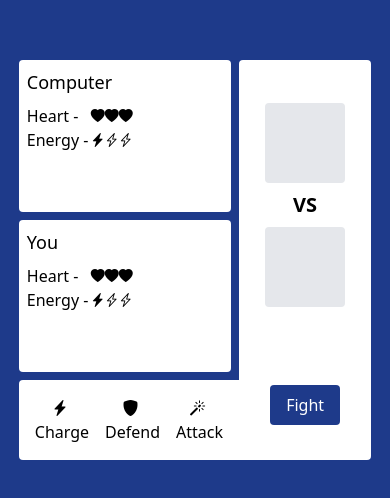
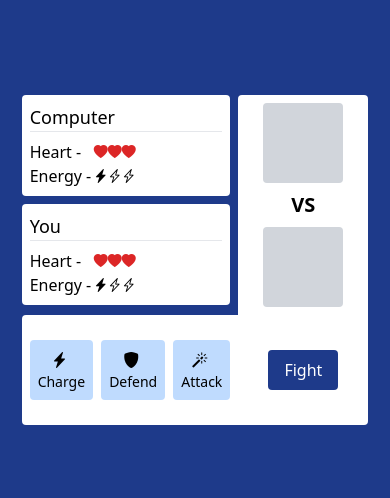
Before and after one commit to nainghtetlinn/project-game-cda, a website: page index.html in a window 390 px wide. Shown: the part 162-660 px from the top of the page. Drawn offline with nearby package versions, Linux system fonts and the light colour scheme.

Commit message:
minor update on UI

```diff
--- a/index.html
+++ b/index.html
@@ -26,14 +26,15 @@
       </div>
     </div>
     <section
-      class="max-w-md bg-blue-900 grid grid-cols-8 grid-rows-5 grid-flow-col-dense"
+      class="max-w-md bg-blue-900 grid grid-cols-8 grid-rows-3 grid-flow-col-dense"
     >
-      <div class="col-span-5 row-span-2 mb-2 mr-2 p-2 bg-white rounded">
-        <h3 class="text-lg mb-2">Computer</h3>
+      <div class="col-span-5 row-span-2 pr-2">
+        <div class="mb-2 p-2 bg-white rounded">
+          <h3 class="text-lg mb-2 border-b">Computer</h3>
 
           <div class="flex items-center">
             <span class="w-16 inline-block">Heart - </span>
-          <div class="computer-heart-stats text-sm"></div>
+            <div class="computer-heart-stats text-sm text-red-600"></div>
           </div>
 
           <div class="flex items-center">
@@ -42,38 +43,27 @@
           </div>
         </div>
 
-      <div class="col-span-5 row-span-2 mb-2 mr-2 p-2 bg-white rounded">
-        <h3 class="text-lg mb-2">You</h3>
+        <div class="mb-2 p-2 bg-white rounded">
+          <h3 class="text-lg mb-2 border-b">You</h3>
 
           <div class="flex items-center">
             <span class="w-16 inline-block">Heart - </span>
-          <div class="player-heart-stats text-sm">
-            <i class="bi bi-heart-fill"></i>
-            <i class="bi bi-heart-fill"></i>
-            <i class="bi bi-heart-fill"></i>
-            <i class="bi bi-heart"></i>
-            <i class="bi bi-heart"></i>
-          </div>
+            <div class="player-heart-stats text-sm text-red-600"></div>
           </div>
 
           <div class="flex items-center">
             <span class="w-16 inline-block">Energy - </span>
-          <div class="player-energy-stats text-sm">
-            <i class="bi bi-lightning-charge-fill"></i>
-            <i class="bi bi-lightning-charge-fill"></i>
-            <i class="bi bi-lightning-charge"></i>
-            <i class="bi bi-lightning-charge"></i>
-            <i class="bi bi-lightning-charge"></i>
+            <div class="player-energy-stats text-sm"></div>
           </div>
         </div>
       </div>
 
       <div
-        class="col-span-3 row-span-full bg-white rounded-t rounded-br flex flex-col justify-around"
+        class="col-span-3 row-span-full bg-white rounded-t rounded-br grid grid-rows-3"
       >
-        <div class="p-2 flex flex-col items-center">
+        <div class="p-2 row-span-2 flex flex-col items-center">
           <div
-            class="computer-move h-20 w-20 bg-gray-200 rounded flex justify-center items-center text-2xl"
+            class="computer-move h-20 w-20 bg-gray-300 rounded flex justify-center items-center text-3xl"
           ></div>
 
           <div class="p-2">
@@ -81,12 +71,12 @@
           </div>
 
           <div
-            class="player-move h-20 w-20 bg-gray-200 rounded flex justify-center items-center text-2xl"
+            class="player-move h-20 w-20 bg-gray-300 rounded flex justify-center items-center text-3xl"
           ></div>
         </div>
-        <div class="flex justify-center items-center">
+        <div class="row-span-1 flex justify-center items-center">
           <button
-            class="fight-btn bg-blue-900 hover:bg-blue-700 text-white py-2 px-4 rounded disabled:opacity-50"
+            class="fight-btn bg-blue-900 hover:bg-blue-600 text-white py-2 px-4 rounded disabled:opacity-50"
           >
             Fight
           </button>
@@ -94,27 +84,30 @@
       </div>
 
       <div class="col-span-5 row-span-1 bg-white rounded-l">
-        <div class="m-2 flex items-center justify-between">
+        <div class="h-full flex items-center justify-between space-x-2 px-2">
           <button
             data-move="charge"
             data-type="button"
-            class="bg-white p-2 rounded hover:bg-blue-100 flex flex-col justify-center items-center disabled:opacity-50"
+            class="bg-blue-200 p-2 rounded hover:bg-blue-600 hover:text-white flex flex-col justify-center items-center disabled:opacity-50"
           >
-            <i class="bi bi-lightning-charge-fill mr-1"></i><span>Charge</span>
+            <i class="bi bi-lightning-charge-fill mr-1"></i
+            ><span class="text-sm md:text-base">Charge</span>
           </button>
           <button
             data-move="defend"
             data-type="button"
-            class="bg-white p-2 rounded hover:bg-blue-100 flex flex-col justify-center items-center disabled:opacity-50"
+            class="bg-blue-200 p-2 rounded hover:bg-blue-600 hover:text-white flex flex-col justify-center items-center disabled:opacity-50"
           >
-            <i class="bi bi-shield-fill mr-1"></i><span>Defend</span>
+            <i class="bi bi-shield-fill mr-1"></i
+            ><span class="text-sm md:text-base">Defend</span>
           </button>
           <button
             data-move="attack"
             data-type="button"
-            class="bg-white p-2 rounded hover:bg-blue-100 flex flex-col justify-center items-center disabled:opacity-50"
+            class="bg-blue-200 p-2 rounded hover:bg-blue-600 hover:text-white flex flex-col justify-center items-center disabled:opacity-50"
           >
-            <i class="bi bi-magic mr-1"></i><span>Attack</span>
+            <i class="bi bi-magic mr-1"></i
+            ><span class="text-sm md:text-base">Attack</span>
           </button>
         </div>
       </div>
--- a/package.json
+++ b/package.json
@@ -1,6 +1,6 @@
 {
   "name": "cda",
-  "version": "1.0.0",
+  "version": "1.0.1",
   "description": "Charge Defend Attack",
   "main": "index.js",
   "scripts": {
```
Also changed, not shown: dist/styles.css. Lines whose indentation alone changed are shown as unchanged.
